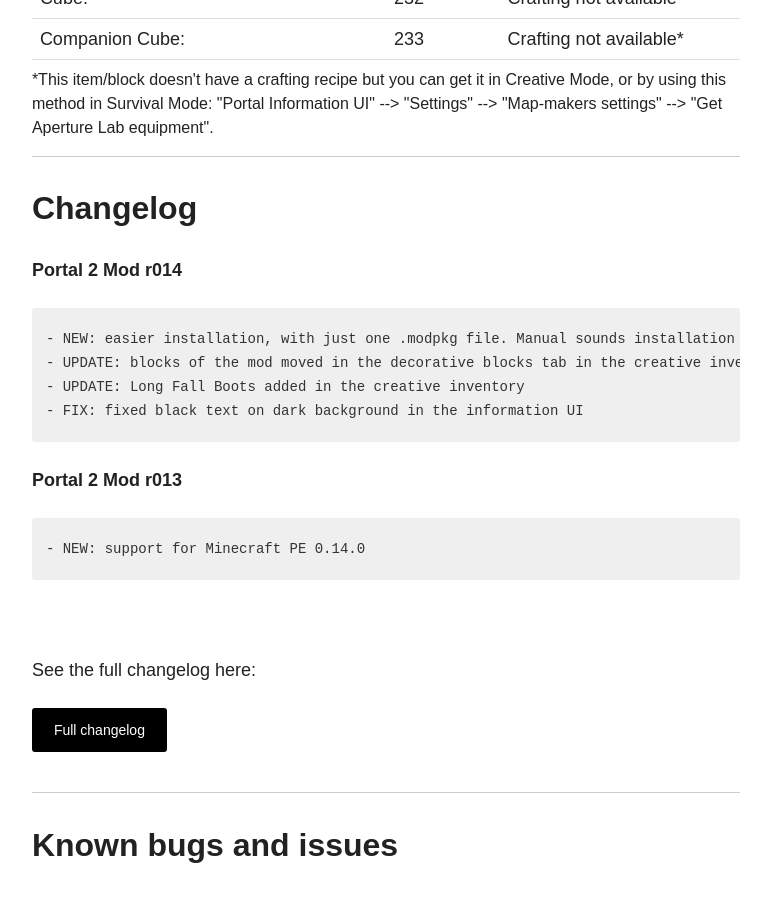
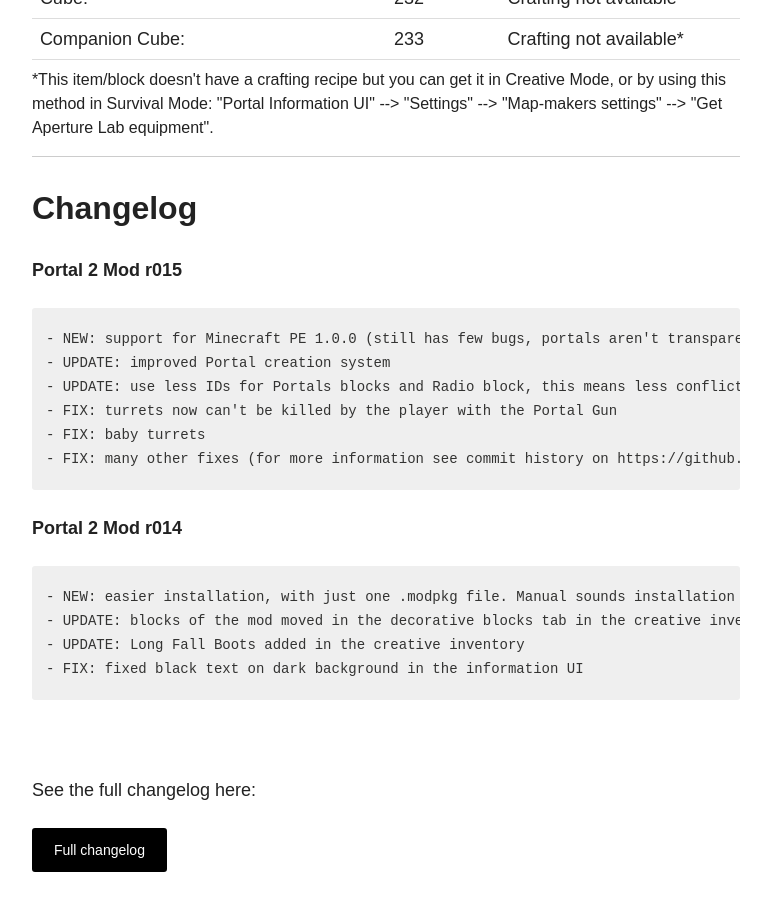
Before and after one commit to Desno365/Desno365.github.io, a Jekyll site: the page built from minecraft/portal2-mod/index.md, in a window 1280 px wide and 900 px high, scrolled down 5710 px. Shown: the whole window, without its empty margins (254-1025 px from the left). Built offline with Jekyll 4.4.1, drawn with Linux system fonts in a browser that asks for light colours; nearby versions of some CDN libraries; comment, search, counter and statistics services are not loaded; some of the changed text lies outside the part shown.

Commit message:
Portal Mod r015

```diff
--- a/minecraft/portal2-mod/index.md
+++ b/minecraft/portal2-mod/index.md
@@ -47,14 +47,14 @@
 
 ## Downloads
 
-<i>Minecraft Pocket Edition 0.16.2 & 0.15.10 & 0.14.3:</i><br>
-<i> --- Portal 2 Mod <b>r014</b>:</i>
+<i>Minecraft Pocket Edition 1.0.0:</i><br>
+<i> --- Portal 2 Mod <b>r015</b>:</i>
 
 | Website | Support | Regular |
 |:--------|:-------:|:-------:|
-| Dropbox:           | [Support download](http://adf.ly/1ZvIPY) | [Regular download](https://www.dropbox.com/s/il0gi787xnoh6jl/Portal_2_Mod_r014_Desno365.modpkg?dl=1) |
-| Filecred:          | [Support download](http://adf.ly/1Z8GC8) | [Regular download](http://filecred.com/A7BEG570) |
-| MediaFire:         | [Support download](http://adf.ly/1Z8GAe) | [Regular download](http://www.mediafire.com/download/po3wf08f8ldifhz/Portal_2_Mod_r014_Desno365.modpkg) |
+| Dropbox:           | [Support download](http://adf.ly/1h9klm) | [Regular download](https://www.dropbox.com/s/7puy4y1pqz6mqc1/Portal_2_Mod_r015_Desno365.modpkg?dl=1) |
+| Filecred:          | [Support download](http://adf.ly/1h9kdA) | [Regular download](http://filecred.com/AB2AG586) |
+| MediaFire:         | [Support download](http://adf.ly/1h9kj5) | [Regular download](http://www.mediafire.com/file/1oa7s9ycb9udrr9/Portal_2_Mod_r015_Desno365.modpkg) |
 |----
 {: .table}
 
@@ -112,17 +112,22 @@
 
 ## Changelog
 
+**Portal 2 Mod r015**
+{% highlight text %}
+- NEW: support for Minecraft PE 1.0.0 (still has few bugs, portals aren't transparent for example)
+- UPDATE: improved Portal creation system
+- UPDATE: use less IDs for Portals blocks and Radio block, this means less conflicts with other mods (thanks to julianwi)
+- FIX: turrets now can't be killed by the player with the Portal Gun
+- FIX: baby turrets
+- FIX: many other fixes (for more information see commit history on https://github.com/Desno365/Portal-Mod)
+{% endhighlight %}
+
 **Portal 2 Mod r014**
 {% highlight text %}
 - NEW: easier installation, with just one .modpkg file. Manual sounds installation is no longer necessary!
 - UPDATE: blocks of the mod moved in the decorative blocks tab in the creative inventory
 - UPDATE: Long Fall Boots added in the creative inventory
 - FIX: fixed black text on dark background in the information UI
-{% endhighlight %}
-
-**Portal 2 Mod r013**
-{% highlight text %}
-- NEW: support for Minecraft PE 0.14.0
 {% endhighlight %}
 
 <br>
```
Also changed, not shown: other parts of minecraft/portal2-mod/index.md (+1 -2 lines), minecraft/portal2-mod/full-changelog/changelog.html (+8 -0 lines), minecraft/portal2-mod/full-changelog/index.md (+10 -0 lines), minecraft/portal2-mod/older-versions/index.md (+12 -0 lines).
